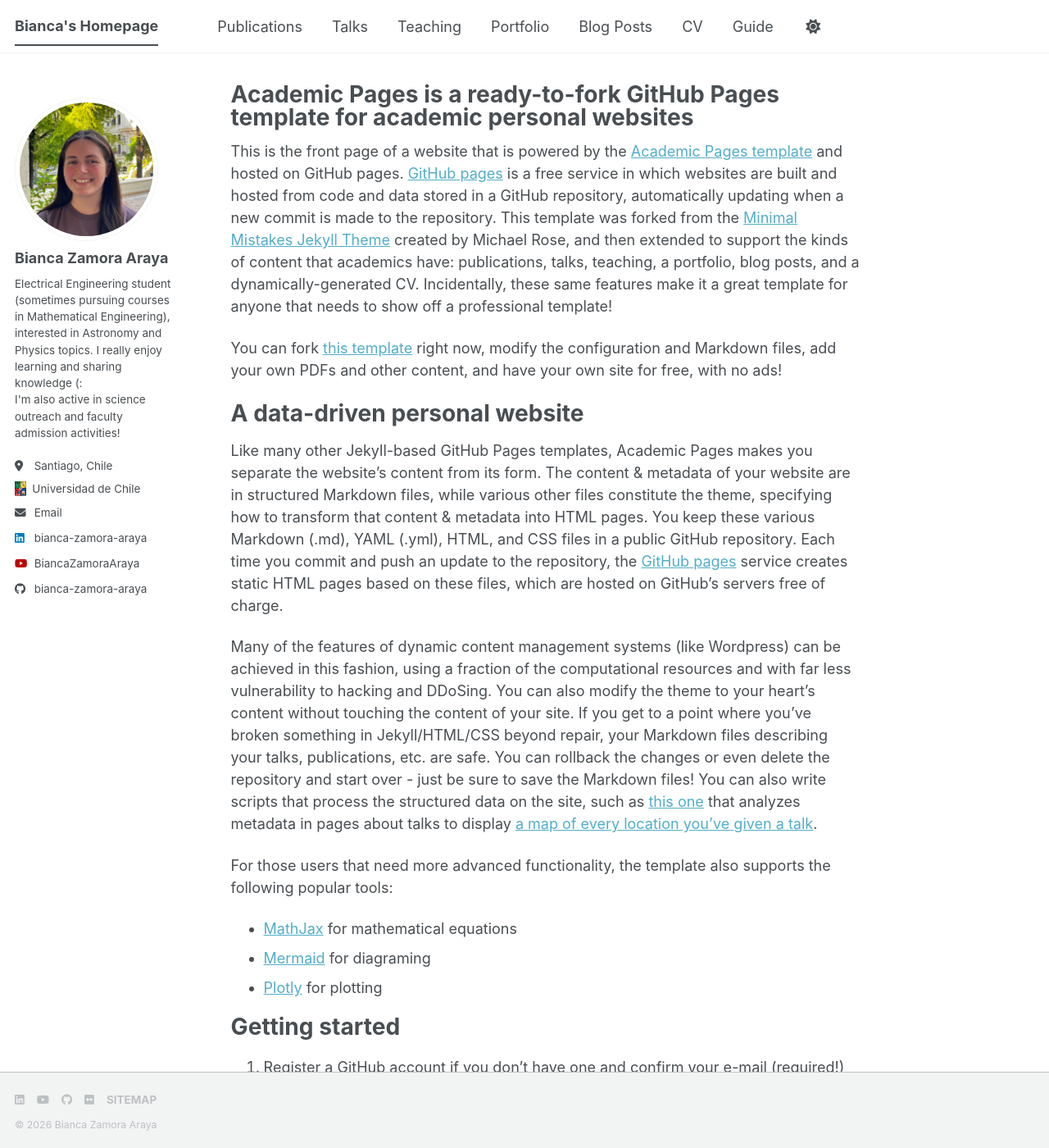
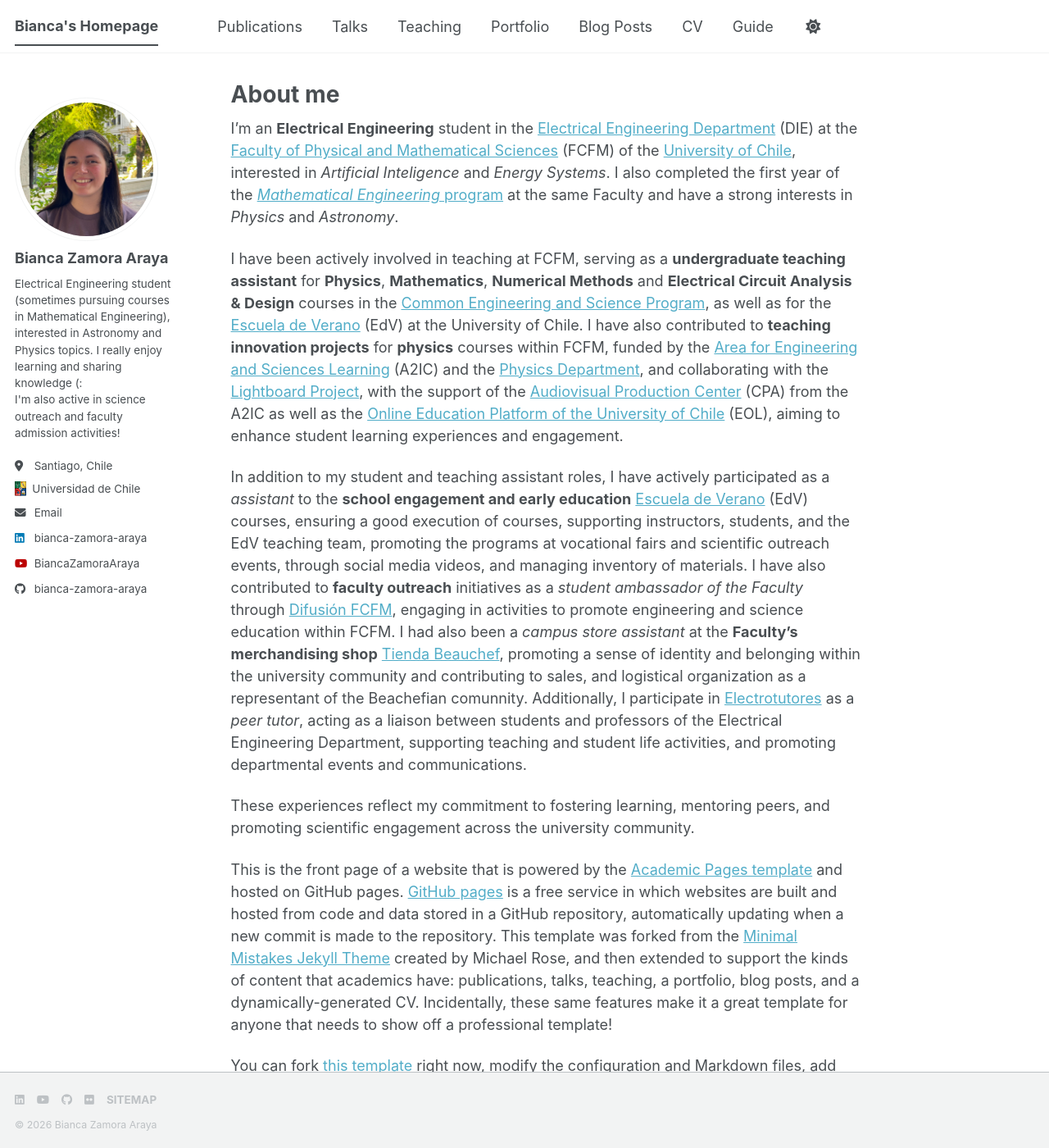
Before and after one commit to Bianca-Zamora-Araya/Bianca-Zamora-Araya.github.io, a Jekyll site: the page built from _pages/about.md, in a window 1280 px wide and 1400 px high. Shown: the whole window at 82% size. Built offline with Jekyll 4.4.1, drawn with Linux system fonts in a browser that asks for light colours; a style sheet for code colours, icons or effects is not loaded.

Commit message:
Update about.md

```diff
--- a/_pages/about.md
+++ b/_pages/about.md
@@ -1,11 +1,21 @@
 ---
 permalink: /
-title: "Academic Pages is a ready-to-fork GitHub Pages template for academic personal websites"
+title: "About me"
 author_profile: true
 redirect_from:
   - /about/
   - /about.html
 ---
+
+I'm an **Electrical Engineering** student in the [Electrical Engineering Department](https://www.electricalengineering.cl/) (DIE) at the [Faculty of Physical and Mathematical Sciences](https://ingenieria.uchile.cl/english) (FCFM) of the [University of Chile](https://uchile.cl/english), interested in *Artificial Inteligence* and *Energy Systems*. I also completed the first year of the [*Mathematical Engineering* program](https://www.dim.uchile.cl/en/home/) at the same Faculty and have a strong interests in *Physics* and *Astronomy*.
+
+I have been actively involved in teaching at FCFM, serving as a **undergraduate teaching assistant** for **Physics**, **Mathematics**, **Numerical Methods** and **Electrical Circuit Analysis & Design** courses in the [Common Engineering and Science Program](https://ingenieria.uchile.cl/english/faculty/schools/school-of-engineering-and-sciences), as well as for the [Escuela de Verano](https://www.edv.uchile.cl/#) (EdV) at the University of Chile. I have also contributed to **teaching innovation projects** for **physics** courses within FCFM, funded by the [Area for Engineering and Sciences Learning](https://a2ic.ing.uchile.cl/) (A2IC) and the [Physics Department](https://dfi.uchile.cl/), and collaborating with the [Lightboard Project](https://youtu.be/iwjAxOC_UM8?si=ZsVrF36ukjyoqe66), with the support of the [Audiovisual Production Center](https://a2ic.ing.uchile.cl/centro-de-producci%C3%B3n-audiovisual) (CPA) from the A2IC as well as the [Online Education Platform of the University of Chile](https://eol.uchile.cl/) (EOL), aiming to enhance student learning experiences and engagement.
+
+In addition to my student and teaching assistant roles, I have actively participated as a *assistant* to the **school engagement and early education**  [Escuela de Verano](https://www.edv.uchile.cl/#) (EdV) courses, ensuring a good execution of courses, supporting instructors, students, and the EdV teaching team, promoting the programs at vocational fairs and scientific outreach events, through social media videos, and managing inventory of materials. I have also contributed to **faculty outreach** initiatives as a *student ambassador of the Faculty* through [Difusión FCFM](http://instagram.com/ingenieria_ciencias_uchile/?hl=es), engaging in activities to promote engineering and science education within FCFM. I had also been a *campus store assistant* at the **Faculty's merchandising shop** [Tienda Beauchef](https://tiendabeauchef.ing.uchile.cl/), promoting a sense of identity and belonging within the university community and contributing to sales, and logistical organization as a representant of the Beachefian comunnity. Additionally, I participate in [Electrotutores](https://cl.linkedin.com/company/electrotutores) as a *peer tutor*, acting as a liaison between students and professors of the Electrical Engineering Department, supporting teaching and student life activities, and promoting departmental events and communications.
+
+These experiences reflect my commitment to fostering learning, mentoring peers, and promoting scientific engagement across the university community.
+
+
 
 This is the front page of a website that is powered by the [Academic Pages template](https://github.com/academicpages/academicpages.github.io) and hosted on GitHub pages. [GitHub pages](https://pages.github.com) is a free service in which websites are built and hosted from code and data stored in a GitHub repository, automatically updating when a new commit is made to the repository. This template was forked from the [Minimal Mistakes Jekyll Theme](https://mmistakes.github.io/minimal-mistakes/) created by Michael Rose, and then extended to support the kinds of content that academics have: publications, talks, teaching, a portfolio, blog posts, and a dynamically-generated CV. Incidentally, these same features make it a great template for anyone that needs to show off a professional template!
 
```
